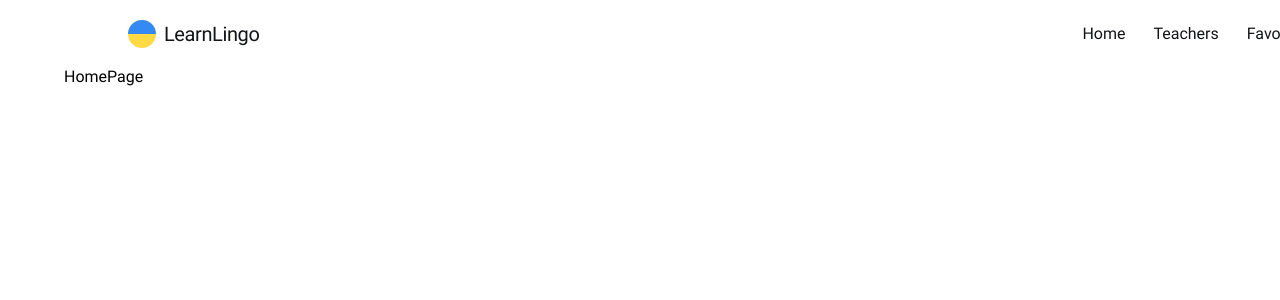
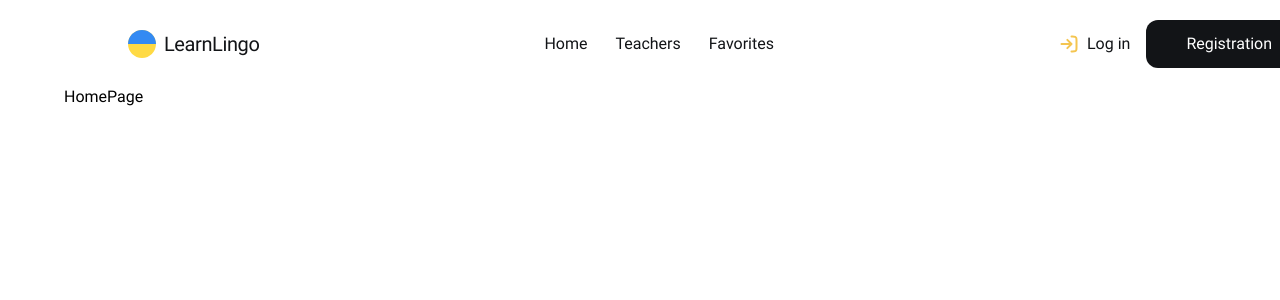
Before and after one commit to y-hrubskyi/learn-lingo, a React (Vite) app: page / in a window 1280 px wide. Shown: the top 300 px of the page. Built offline with nearby package versions, Linux system fonts and the light colour scheme.

Commit message:
feat: create AuthNav

```diff
--- /dev/null
+++ b/src/components/AuthNav/AuthNav.jsx
@@ -0,0 +1,13 @@
+import * as SC from "./AuthNav.styled";
+
+export const AuthNav = () => {
+  return (
+    <SC.AuthNavWrapper>
+      <SC.LoginBtn type="button">
+        <SC.LoginIcon />
+        Log in
+      </SC.LoginBtn>
+      <SC.RegisterBtn type="button">Registration</SC.RegisterBtn>
+    </SC.AuthNavWrapper>
+  );
+};
--- /dev/null
+++ b/src/components/AuthNav/AuthNav.styled.js
@@ -0,0 +1,41 @@
+import styled from "styled-components";
+
+import LoginSVG from "@/assets/icons/login.svg?react";
+
+export const AuthNavWrapper = styled.div`
+  display: flex;
+  align-items: center;
+  gap: ${(p) => p.theme.spacing(4)};
+`;
+
+export const LoginBtn = styled.button`
+  display: flex;
+  gap: ${(p) => p.theme.spacing(2)};
+  padding: 0;
+
+  font-weight: 700;
+  font-size: 16px;
+  line-height: 1.25;
+  color: ${(p) => p.theme.colors.primary()};
+
+  background-color: transparent;
+  border: none;
+`;
+
+export const LoginIcon = styled(LoginSVG)`
+  width: 20px;
+  height: 20px;
+`;
+
+export const RegisterBtn = styled.button`
+  border-radius: ${(p) => p.theme.radii.btn};
+  padding: ${(p) => p.theme.spacing(3.5)} ${(p) => p.theme.spacing(10)};
+
+  font-weight: 700;
+  font-size: 16px;
+  line-height: 1.25;
+  color: ${(p) => p.theme.colors.primaryBg};
+
+  background-color: ${(p) => p.theme.colors.primary()};
+  border: none;
+`;
--- a/src/components/Header/Header.jsx
+++ b/src/components/Header/Header.jsx
@@ -1,4 +1,5 @@
 import { Navigation } from "@/components/Navigation/Navigation";
+import { AuthNav } from "@/components/AuthNav/AuthNav";
 
 import * as SC from "./Header.styled";
 
@@ -10,6 +11,7 @@ export const Header = () => {
         LearnLingo
       </SC.Logo>
       <Navigation />
+      <AuthNav />
     </SC.Header>
   );
 };
```
Also changed, not shown: src/assets/icons/login.svg (added).
